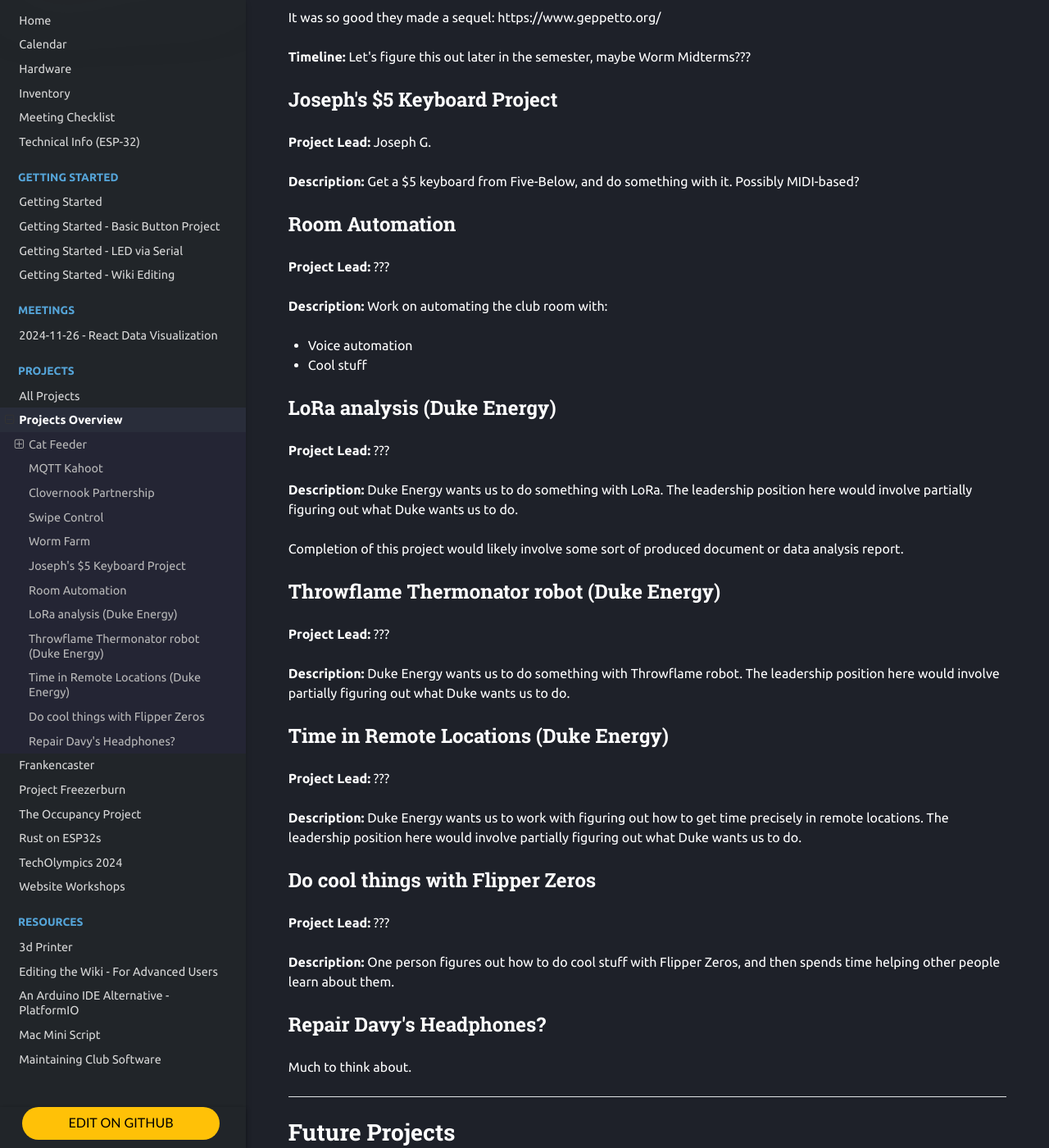
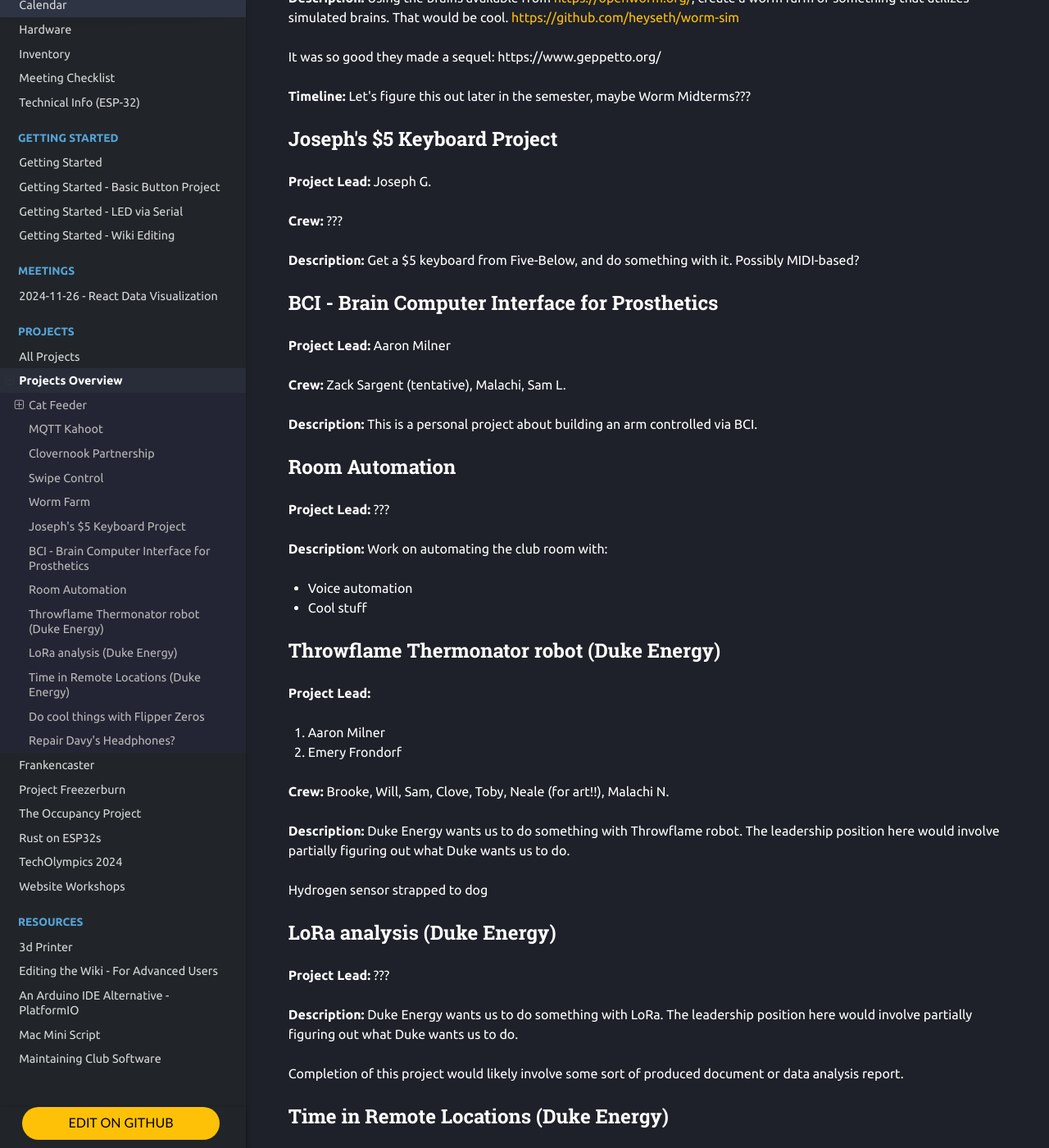
Before and after one commit to Norse-IoT/Wiki, an MkDocs documentation site: the page built from docs/projects/0-project-overview.md, in a window 1280 px wide and 1400 px high, scrolled down 2137 px. Shown: the whole window at 82% size. Built offline with MkDocs 1.6.1, drawn with Linux system fonts in a browser that asks for light colours; nearby versions of some CDN libraries; some of the changed text lies outside the part shown.

Commit message:
Update 0-project-overview.md

```diff
--- a/docs/projects/0-project-overview.md
+++ b/docs/projects/0-project-overview.md
@@ -81,6 +81,8 @@ Skills involved:
 
 **Project Lead:** Toby Carter
 
+**Crew:** Malachi N., Grace W., Emery F., Leah J., Aaron M., Zack Sargent., Patrick H.
+
 **Description:** Using the brains available from <https://openworm.org/>, create a worm farm or something that utilizes simulated brains. That would be cool. <https://github.com/heyseth/worm-sim>
 
 It was so good they made a sequel: https://www.geppetto.org/
@@ -91,7 +93,17 @@ It was so good they made a sequel: https://www.geppetto.org/
 
 **Project Lead:** Joseph G.
 
+**Crew:** ???
+
 **Description:** Get a $5 keyboard from Five-Below, and do something with it. Possibly MIDI-based?
+
+## BCI - Brain Computer Interface for Prosthetics
+
+**Project Lead:** Aaron Milner
+
+**Crew:** Zack Sargent (tentative), Malachi, Sam L.
+
+**Description:** This is a personal project about building an arm controlled via BCI.
 
 ## Room Automation
 
@@ -102,6 +114,21 @@ It was so good they made a sequel: https://www.geppetto.org/
 - Voice automation
 - Cool stuff
 
+## Throwflame Thermonator robot (Duke Energy)
+
+**Project Lead:**
+
+1. Aaron Milner
+2. Emery Frondorf
+
+**Crew:** Brooke, Will, Sam, Clove, Toby, Neale (for art!!), Malachi N.
+
+**Description:** Duke Energy wants us to do something with Throwflame robot.
+The leadership position here would involve partially figuring out what Duke wants us to do.
+
+Hydrogen sensor strapped to dog
+
+
 ## LoRa analysis (Duke Energy)
 
 **Project Lead:** ???
@@ -128,7 +147,9 @@ The leadership position here would involve partially figuring out what Duke want
 
 ## Do cool things with Flipper Zeros
 
-**Project Lead:** ???
+**Project Lead:** Tyler K.
+
+**Crew:** Zack S., Malachi N., Sam, Neale, Patrick H.
 
 **Description:** One person figures out how to do cool stuff with Flipper Zeros, and then spends time helping other people learn about them.
 
```
Also changed, not shown: other parts of docs/projects/0-project-overview.md (+0 -8 lines).
